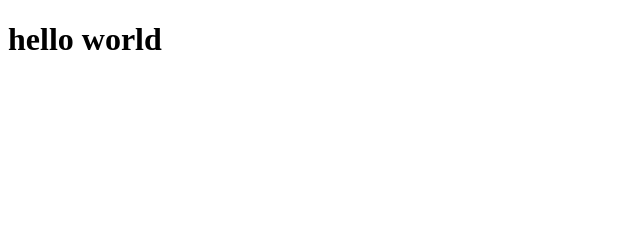
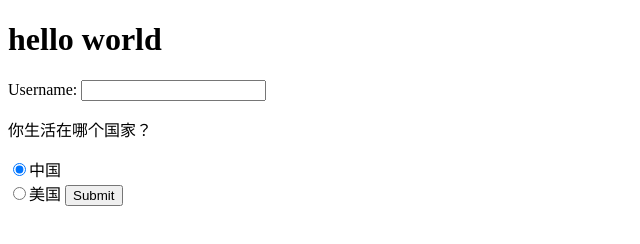
Before and after one commit to buptnetwork/ch2_1, a plain HTML site: page index.html in a window 1280 px wide. Shown: the whole page, without its empty margins (0-640 px from the left). Drawn offline with Linux system fonts and the light colour scheme.

Commit message:
form demo

```diff
--- a/index.html
+++ b/index.html
@@ -6,5 +6,13 @@
 </head>
 <body>
 <h1>hello world</h1>
+<form name="input" action="html_form_action.php" method="post" enctype="multipart/form-data">
+    Username: <input type="text" name="user">
+    <p>你生活在哪个国家？</p>
+    <input type="radio" name="country" value="China" checked="checked">中国<br />
+    <input type="radio" name="country" value="the USA">美国
+
+    <input type="submit" value="Submit">
+</form>
 </body>
 </html>
```
